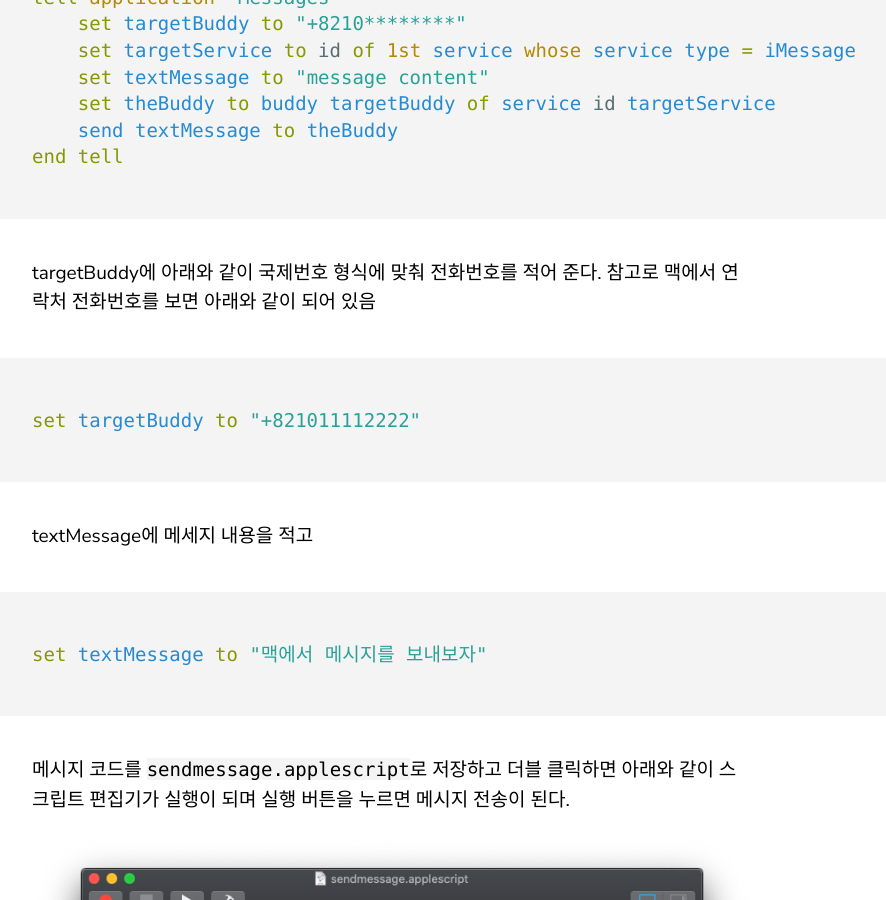
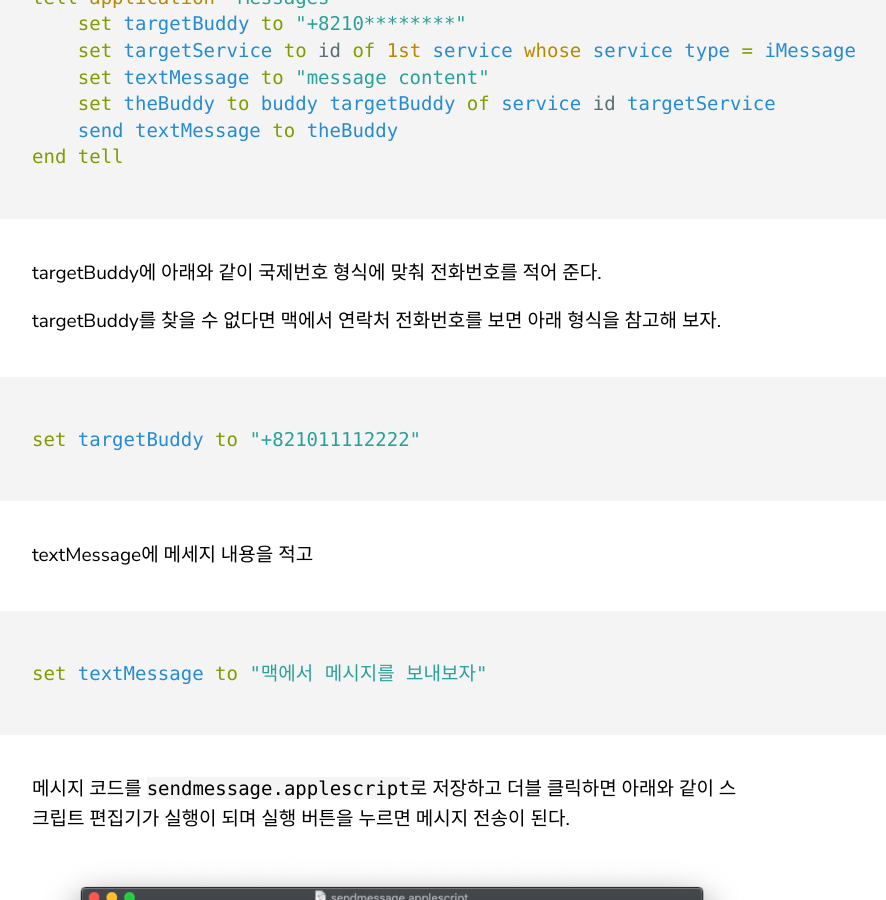
Before and after one commit to dogfootdev/dogfootdev.github.io, a Jekyll site: the page built from _posts/2019-12-02-applescript-send-message.md, in a window 1280 px wide and 900 px high, scrolled down 753 px. Shown: the whole window, without its empty margins (68-954 px from the left). Built offline with Jekyll 4.4.1, drawn with Linux system fonts in a browser that asks for light colours.

Commit message:
fix post

````diff
--- a/_posts/2019-12-02-applescript-send-message.markdown
+++ b/_posts/2019-12-02-applescript-send-message.md
@@ -7,6 +7,7 @@ categories: applescrip shellscript macOS-10.15.1 iOS-13.2.3
 ---
 
 맥에서 지원하는 [AppleScript]([https://ko.wikipedia.org/wiki/%EC%95%A0%ED%94%8C%EC%8A%A4%ED%81%AC%EB%A6%BD%ED%8A%B8](https://ko.wikipedia.org/wiki/애플스크립트))로 아이폰과 연동된 맥에서 SMS 또는 MMS 메시지를 전송할 수 있는데, 이번 포스팅에서는 맥에서 `applescript`와 `termianl`을 활용하여 아이폰으로 메시지 전송테스트를 해보도록 하겠다.
+
 
 
 아래는 `applescript`로 메시지 전송할 수 있는 코드로
@@ -22,7 +23,8 @@ end tell
 ```
 
 targetBuddy에 아래와 같이 국제번호 형식에 맞춰 전화번호를 적어 준다.
-참고로 맥에서 연락처 전화번호를 보면 아래와 같이 되어 있음
+
+targetBuddy를 찾을 수 없다면 맥에서 연락처 전화번호를 보면 아래 형식을 참고해 보자.
 ```applescript
 set targetBuddy to "+821011112222"
 ```
````
